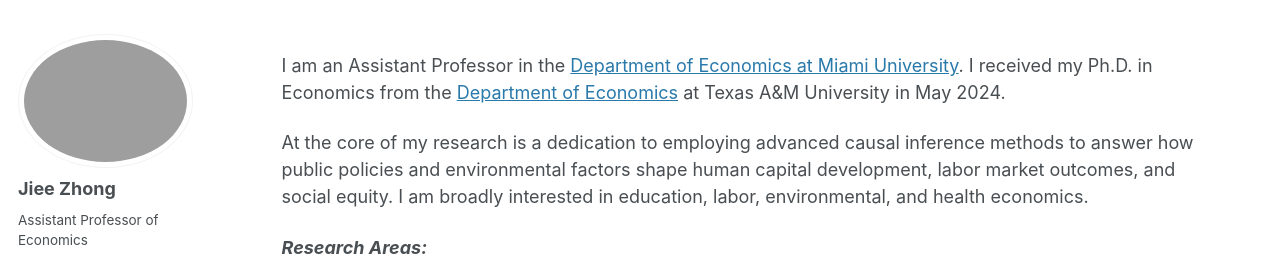
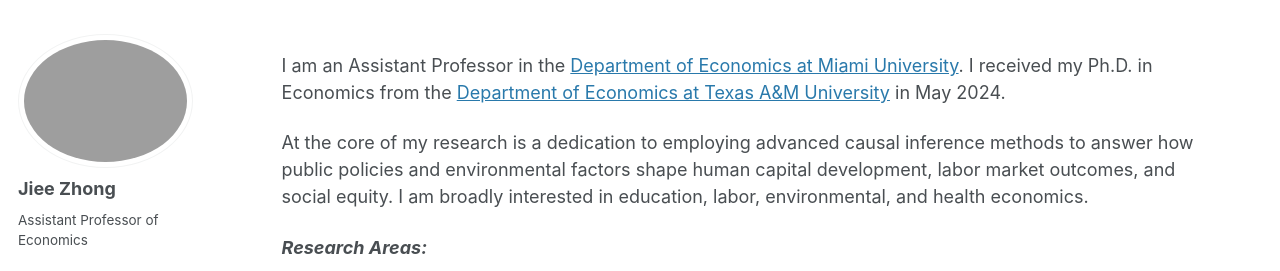
Before and after one commit to jieezhong/jieezhong.github.io, a Jekyll site: the page built from _pages/about.md, in a window 1280 px wide. Shown: the part 214-485 px from the top of the page. Built offline with Jekyll 4.4.1, drawn with Linux system fonts in a browser that asks for light colours.

```diff
--- a/_pages/about.md
+++ b/_pages/about.md
@@ -8,7 +8,7 @@ header:
 ---
 
 
-I am an Assistant Professor in the [Department of Economics at Miami University](https://miamioh.edu/fsb/directory/?up=/query/all/all/Economics/all). I received my Ph.D. in Economics from the [Department of Economics](https://liberalarts.tamu.edu/economics/) at Texas A&M University in May 2024.
+I am an Assistant Professor in the [Department of Economics at Miami University](https://miamioh.edu/fsb/directory/?up=/query/all/all/Economics/all). I received my Ph.D. in Economics from the [Department of Economics at Texas A&M University](https://liberalarts.tamu.edu/economics/)  in May 2024.
 
 At the core of my research is a dedication to employing advanced causal inference methods to answer how public policies and environmental factors shape human capital development, labor market outcomes, and social equity. I am broadly interested in education, labor, environmental, and health economics.
 
```
